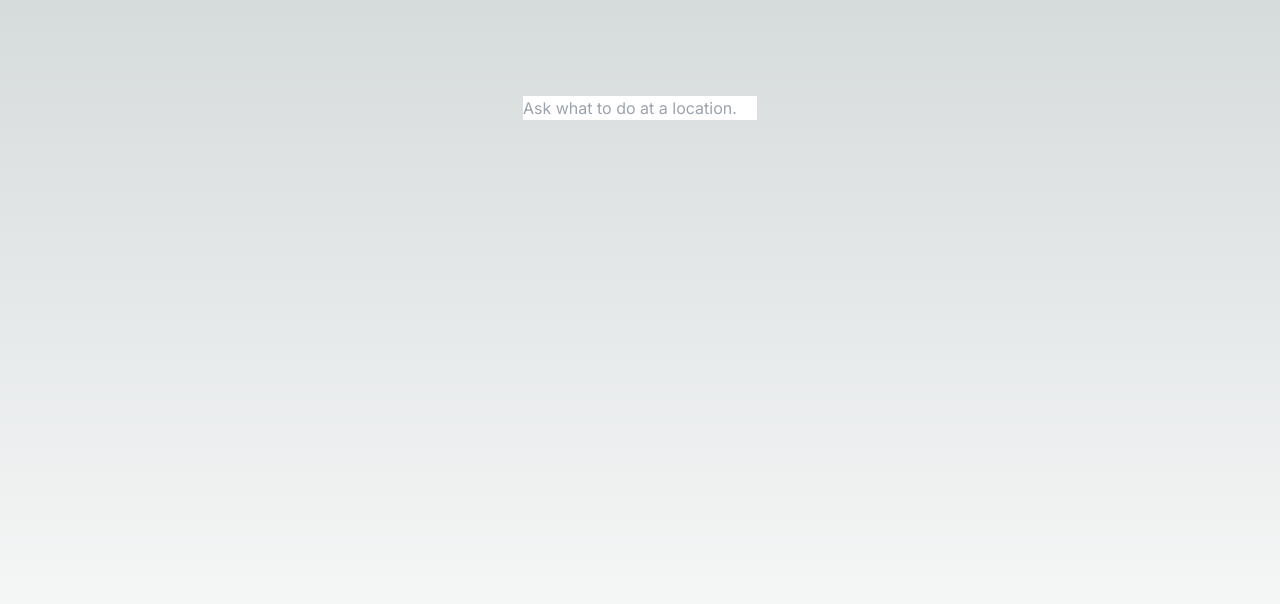
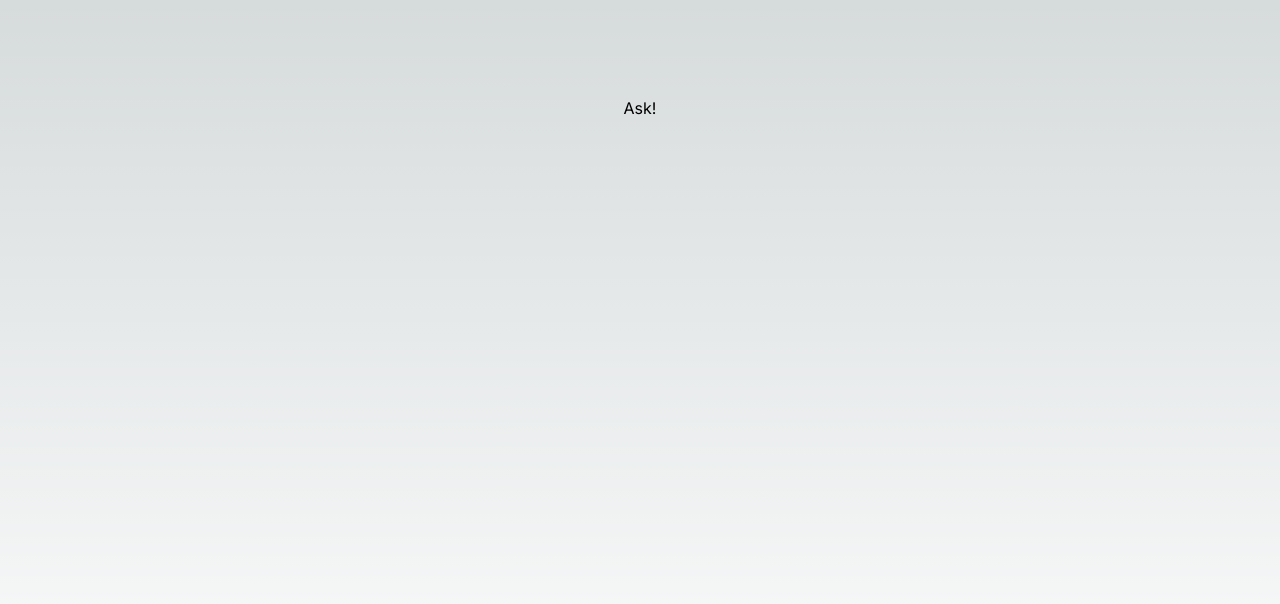
Before and after one commit to mukuljainmj/travel-app, a Next.js app: page / in a window 1280 px wide. Shown: the top 604 px of the page. Built offline with nearby package versions, Linux system fonts and the light colour scheme.

Commit message:
React version of chat system

```diff
--- /dev/null
+++ b/src/app/actions.js
@@ -0,0 +1,13 @@
+"user server";
+
+import { openai } from "@ai-sdk/openai";
+import { generateText } from "ai";
+
+export async function getAnswer(question) {
+  const text = await generateText({
+    model: openai("gpt-4o"), // "gpt-3.5-turbo"
+    prompt: question,
+  });
+
+  return { text };
+}
--- a/src/app/page.js
+++ b/src/app/page.js
@@ -1,31 +1,24 @@
 "use client";
 
-import { useChat } from "ai/react";
+import { useState } from "react";
+import { getAnswer } from "./actions";
+
+export const dynamic = "force-dynamic";
+export const maxDuration = 30;
 
 export default function Home() {
-  const { messages, input, handleInputChange, handleSubmit, isLoading } =
-    useChat();
+  const [generation, setGeneration] = useState("");
   return (
     <main className="flex min-h-screen flex-col items-center justify-between p-24">
-      {messages.map((m) => (
-        <div key={m.id}>
-          {m.role === "user" ? "User: " : "AI: "}
-          {m.content}
-        </div>
-      ))}
-      {isLoading && (
-        <div>
-          <h1>Loading ...</h1>
-        </div>
-      )}
-      <form onSubmit={handleSubmit}>
-        <input
-          value={input}
-          placeholder="Ask what to do at a location."
-          onChange={handleInputChange}
-          disabled={isLoading}
-        />
-      </form>
+      <button
+        onClick={async () => {
+          const text = await getAnswer("What is the deepest lake in US ?");
+          setGeneration(text);
+        }}
+      >
+        Ask!
+      </button>
+      <div>{generation}</div>
     </main>
   );
 }
```
